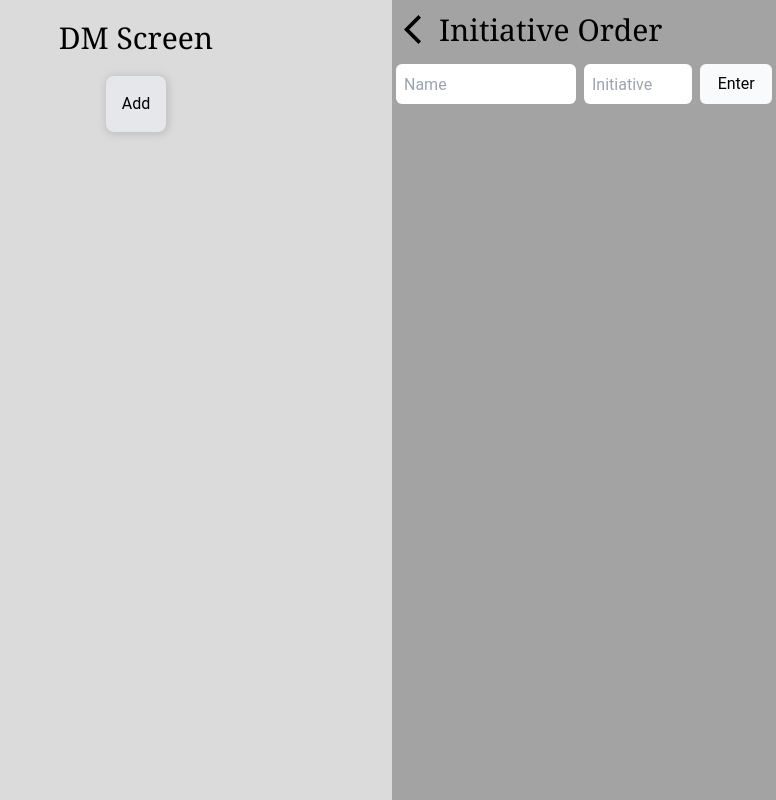
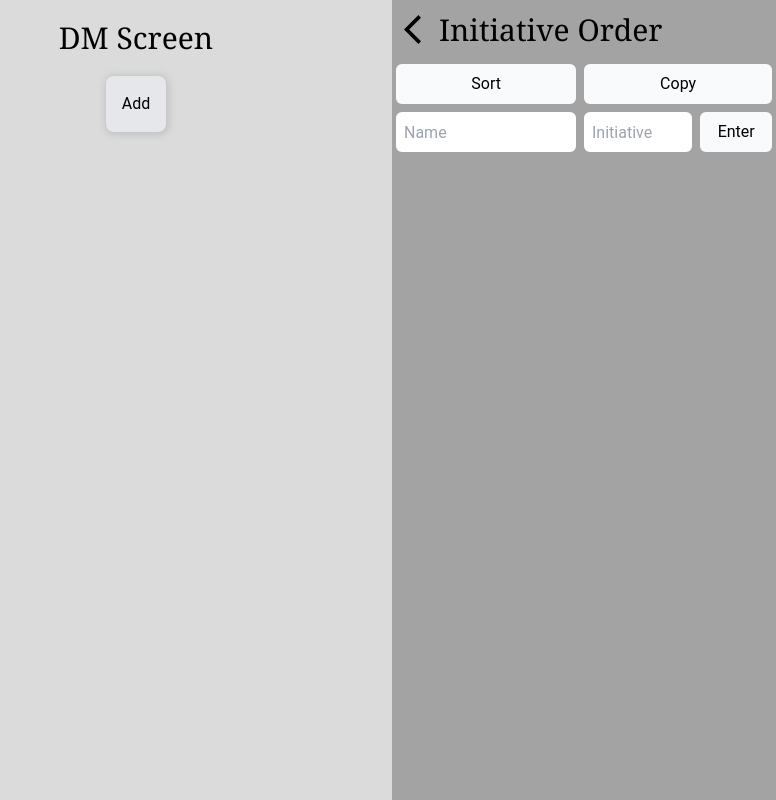
Before and after one commit to odylic/nextjs-dm-monster-screen, a Next.js app: page / in a window 1280 px wide. Both pictures are taken after a click on the button 1250 px from the left and 29 px from the top of the page. Shown: the whole page, without its empty margins (504-1280 px from the left). Built offline with nearby package versions, Linux system fonts and the light colour scheme.

Commit message:
feat: sort function

```diff
--- a/src/app/slices/MonsterSlice.ts
+++ b/src/app/slices/MonsterSlice.ts
@@ -75,8 +75,13 @@ export const monsterSlice = createSlice({
     addToInitiativeOrder: (state, action: PayloadAction<Initiative>) => {
         state.initiativeOrder.push(action.payload)
     },
-      deleteFromInitiativeOrder: (state, action: PayloadAction<string>) => {
+    deleteFromInitiativeOrder: (state, action: PayloadAction<string>) => {
         state.initiativeOrder = state.initiativeOrder.filter((item)=> item.id !== action.payload)
+    },
+    sortInitiativeOrder: (state, action) => {
+      const initiatives = state.initiativeOrder.sort((a,b) => {
+        return b.initiative - a.initiative
+      })
     },
 }})
 
@@ -89,6 +94,7 @@ export const {
   decrementByAmount,
   addToInitiativeOrder,
   deleteFromInitiativeOrder,
+  sortInitiativeOrder,
 } = monsterSlice.actions;
 
 export const selectMonster = (state: RootState) => state.monsters.monsterList;
--- a/src/components/InitiativeOrder.tsx
+++ b/src/components/InitiativeOrder.tsx
@@ -6,6 +6,7 @@ import {
   selectInitiativeOrder,
   addToInitiativeOrder,
   deleteFromInitiativeOrder,
+  sortInitiativeOrder,
 } from "../app/slices/MonsterSlice";
 import uuid from "react-uuid";
 
@@ -53,10 +54,20 @@ const InitiativeOrder = () => {
               <h1 className="text-3xl font-serif">Initiative Order</h1>
             </button>
           </div>
-          {/* <div>
-            <button>Sort</button>
-            <button>Copy</button>
-          </div> */}
+          <div className="flex w-full">
+            <button
+              className="w-[48%] bg-slate-50 rounded-md m-1 h-10"
+              onClick={(e) => {
+                e.preventDefault();
+                dispatch(sortInitiativeOrder());
+              }}
+            >
+              Sort
+            </button>
+            <button className="w-[50%] bg-slate-50 rounded-md m-1 h-10 ">
+              Copy
+            </button>
+          </div>
           <form>
             <div className="flex w-full">
               <input
```
